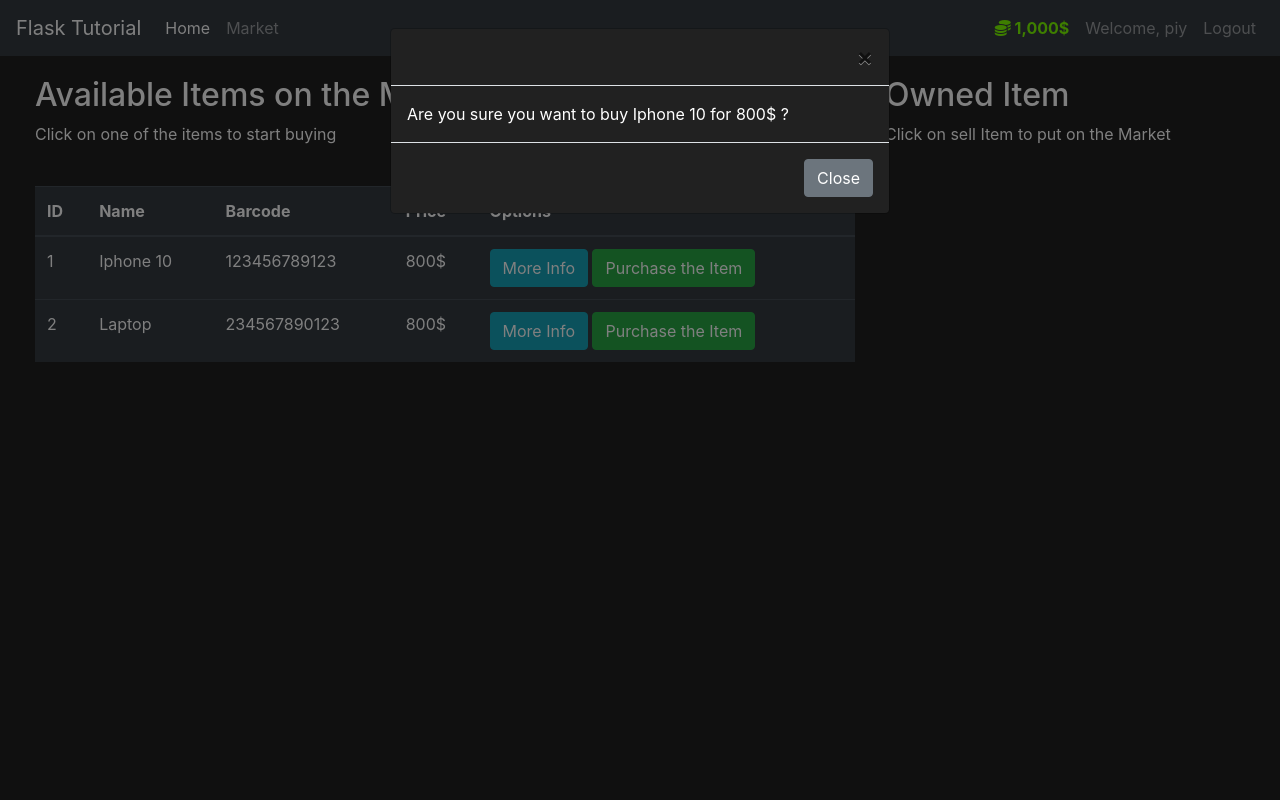
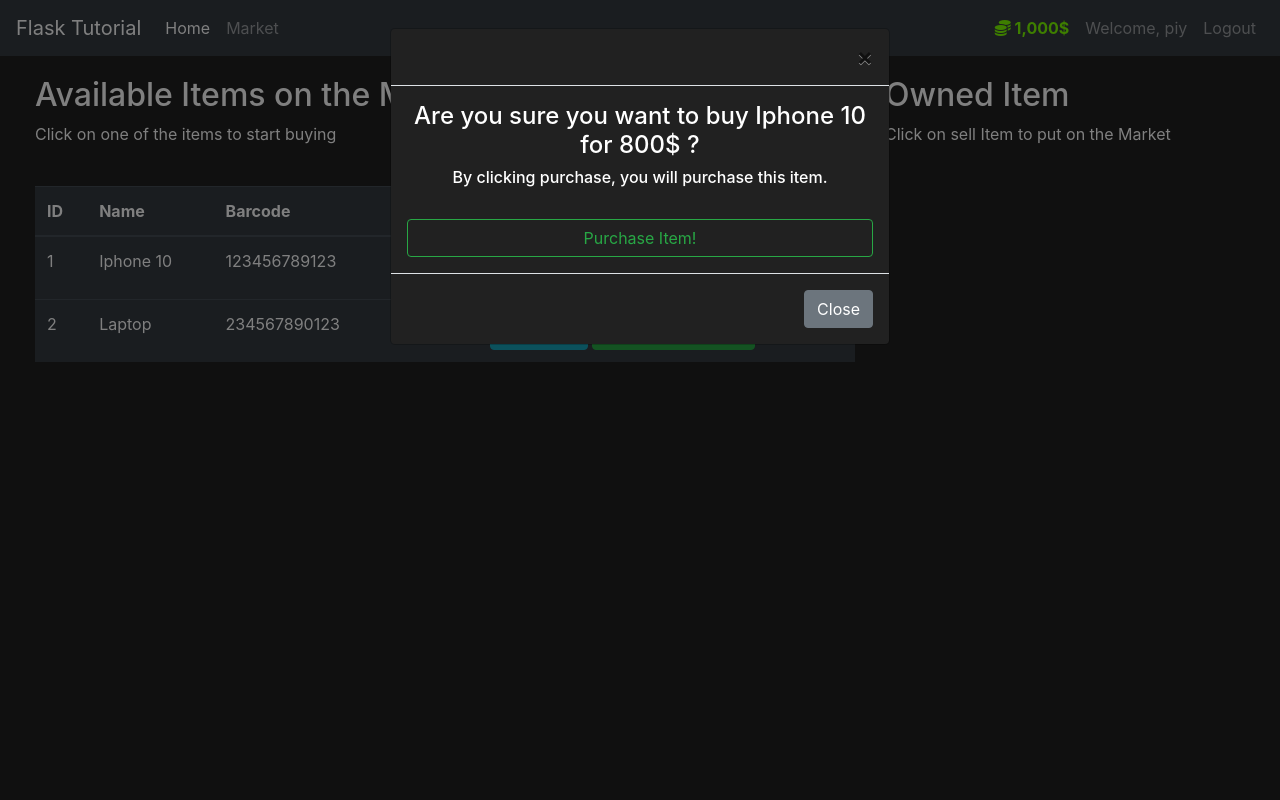
Before and after one commit to piyushrj100/FlaskApp, a Flask app: page /market in a window 1280 px wide, after a click on "Purchase the Item". Run offline with Flask 2, Linux system fonts and the light colour scheme; a user stored in the database is signed in; data comes from the database, SQL or seed files in the repository; both versions use the stored data as it was after the commit; some libraries are stand-ins or nearby versions.

Commit message:
made changes for item purchase

```diff
--- a/market/forms.py
+++ b/market/forms.py
@@ -26,3 +26,9 @@ class LoginForm(FlaskForm) :
     username=StringField(label='User Name', validators=[DataRequired()])
     password=PasswordField(label='Password:',validators=[DataRequired()])
     submit=SubmitField(label='Sign In')
+
+class PurchaseItemForm(FlaskForm) :
+    submit=SubmitField(label='Purchase Item!')
+
+class SellItemForm(FlaskForm) :
+    submit=SubmitField(label='Sell Item!')
--- a/market/models.py
+++ b/market/models.py
@@ -32,6 +32,9 @@ class User(db.Model, UserMixin):
     def check_password_correction(self, attempted_password):
         return bcrypt.check_password_hash(self.password_hash, attempted_password)
 
+    def can_purchase(self,item_obj) :
+        return self.budget >= item_obj.price
+
 class Item(db.Model):
     id = db.Column(db.Integer(), primary_key=True)
     name = db.Column(db.String(length=30), nullable=False, unique=True)
--- a/market/routes.py
+++ b/market/routes.py
@@ -1,20 +1,38 @@
 from market import app
-from flask import render_template, redirect, url_for, flash
+from flask import render_template, redirect, url_for, flash, request
 from market.models import Item, User
-from market.forms import RegisterForm, LoginForm
+from market.forms import PurchaseItemForm, RegisterForm, LoginForm
 from market import db
-from flask_login import login_user, logout_user, login_required
+from flask_login import login_user, logout_user, login_required, current_user
 
 @app.route('/')
 @app.route('/home')
 def home_page():
+
     return render_template('home.html')
 
-@app.route('/market')
+@app.route('/market', methods=['GET', 'POST'])
 @login_required
 def market_page():
-    items = Item.query.all()
-    return render_template('market.html', items=items)
+    purchase_form=PurchaseItemForm()
+    # if purchase_form.validate_on_submit():
+        # print(request.form.get('purchased_item'))
+    if request.method=="POST" :
+        purchased_item = request.form.get('purchased_item')
+        p_item_object=Item.query.filter_by(name=purchased_item).first()
+        if p_item_object:
+            if current_user.can_purchase(p_item_object):
+                p_item_object.owner = current_user.id
+                current_user.budget -= p_item_object.price
+                db.session.commit()
+                flash(f"Congratulations! You purchased {p_item_object.name} for {p_item_object.price}",category='success')
+            else:
+                flash(f"Unfortunately, you don't have enough money to purchase {p_item_object.name}",category='danger')
+        return redirect(url_for('market_page'))
+
+    if request.method=="GET" :
+        items = Item.query.filter_by(owner=None)
+        return render_template('market.html', items=items,purchase_form=purchase_form)
 
 @app.route('/register', methods=['GET', 'POST'])
 def register_page():
--- a/market/templates/home.html
+++ b/market/templates/home.html
@@ -1,6 +1,6 @@
 {% extends 'base.html' %}
 {% block title %}
-    Welcome to Jim Shaped Coding Market
+    Welcome to Codify Market
 {% endblock %}
 {% block content %}
     <div class="position-relative overflow-hidden p-3 p-md-5 m-md-3 text-center bg-dark" style="color:white">
--- a/market/templates/includes/items_modal.html
+++ b/market/templates/includes/items_modal.html
@@ -50,7 +50,18 @@
           </button>
         </div>
         <div class="modal-body">
-          Are you sure you want to buy {{ item.name }} for {{ item.price }}$ ?
+
+          <form method="POST">
+            {{ purchase_form.hidden_tag() }}
+            <h4 class="text-center">Are you sure you want to buy {{ item.name }} for {{ item.price }}$ ?</h4>
+            <h6 class="text-center">
+                By clicking purchase, you will purchase this item.
+            </h6>
+            <br>
+            <input id="purchased_item" name="purchased_item" type="hidden" value="{{ item.name }}">
+
+            {{ purchase_form.submit(class="btn btn-outline-success btn-block") }}
+        </form>
         </div>
         <div class="modal-footer">
           <button type="button" class="btn btn-secondary"
```
Also changed, not shown: market/market.db.
